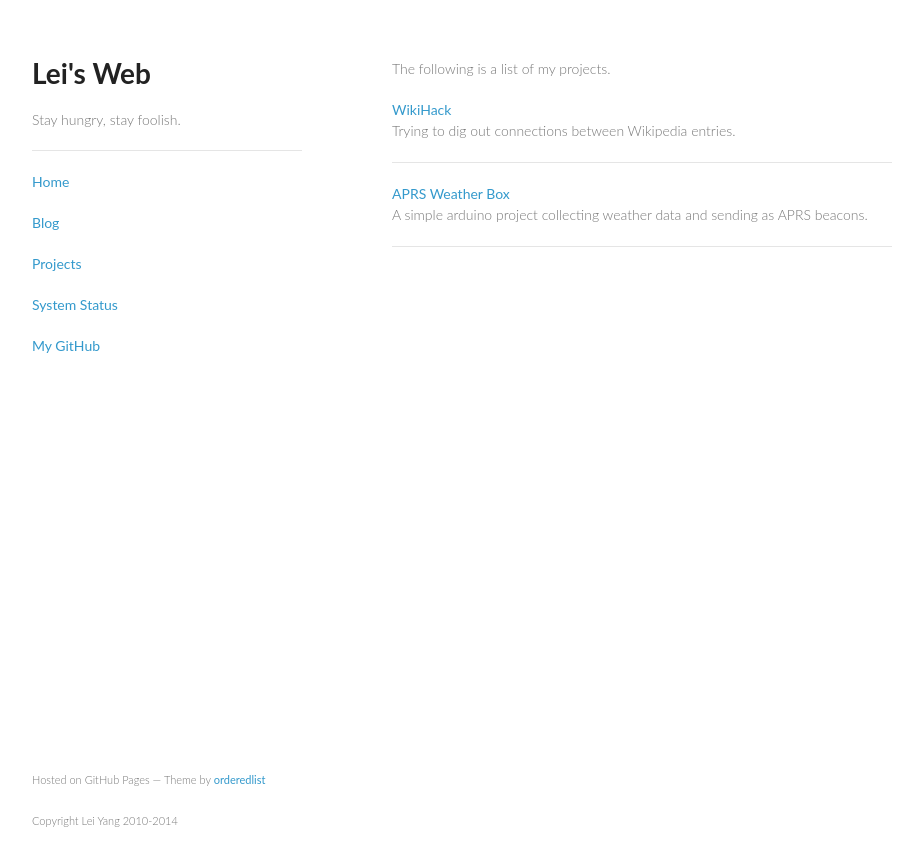
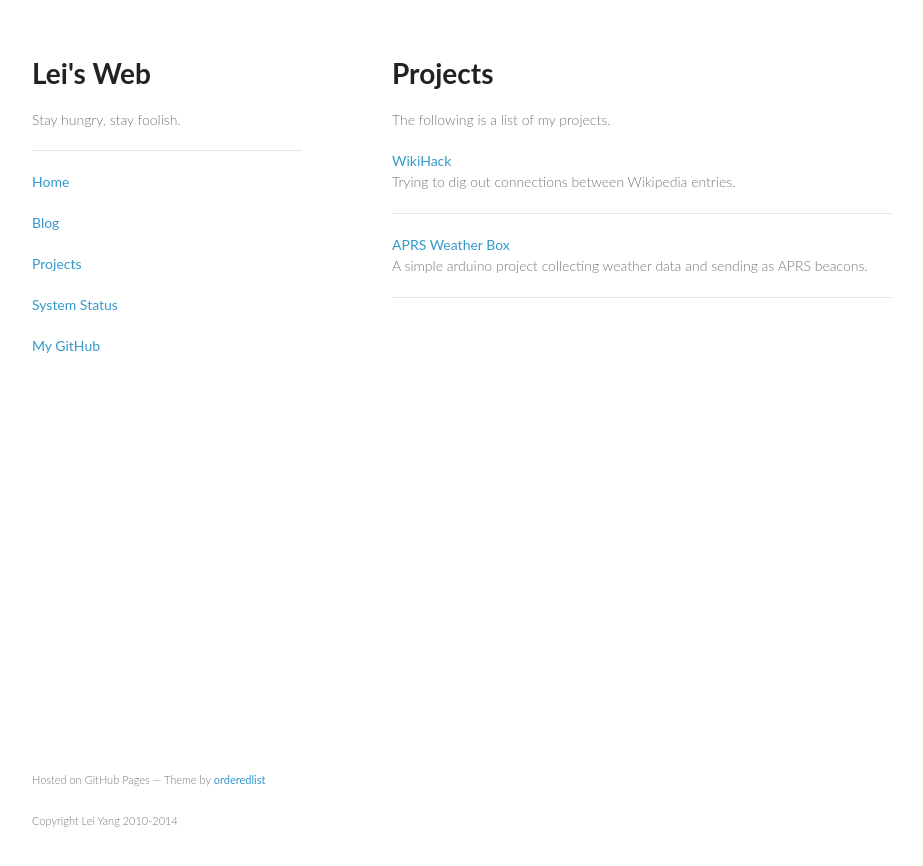
Before and after one commit to yangl1996/homepage, a Jekyll site: the page built from project.html, in a window 1280 px wide. Shown: the top 866 px of the page, without its empty margins (178-1101 px from the left). Built offline with Jekyll 4.4.1, drawn with Linux system fonts in a browser that asks for light colours; some web fonts are replaced.

Commit message:
Update project.html

```diff
--- a/project.html
+++ b/project.html
@@ -3,6 +3,7 @@ layout: minimal_default
 title: Lei's Web | Projects
 noindex: True
 ---
+<h1>Projects</h1>
 <p>The following is a list of my projects.</p>
 {% for post in site.posts %}
     {% if post.project %}
```
